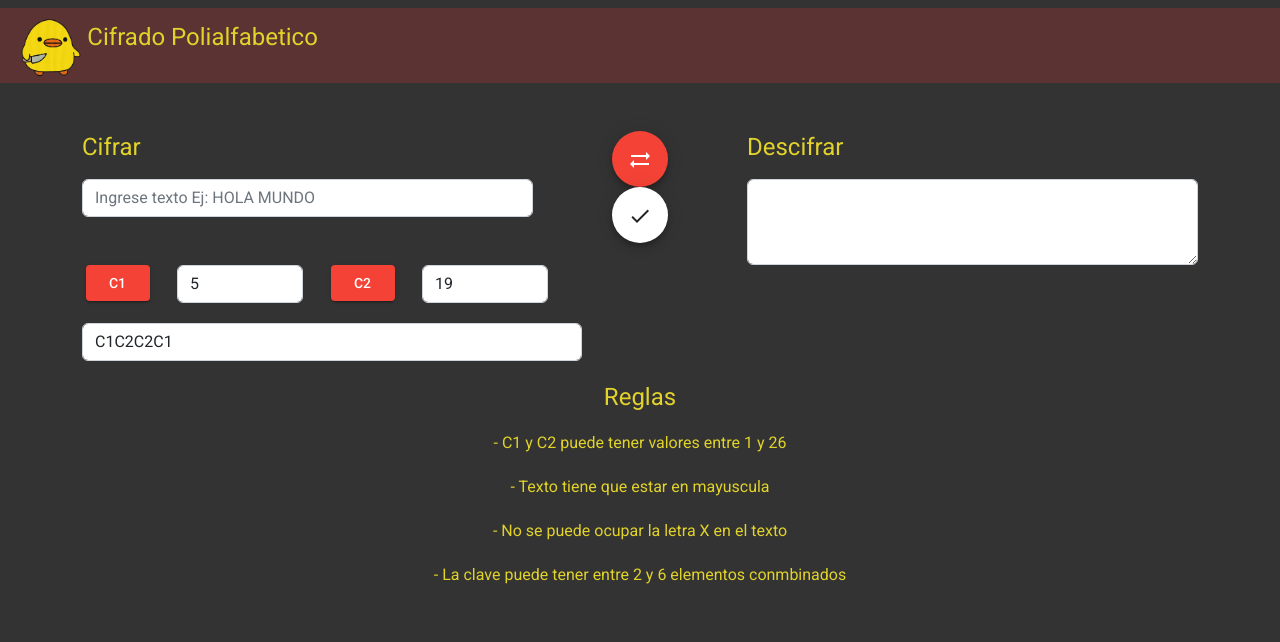
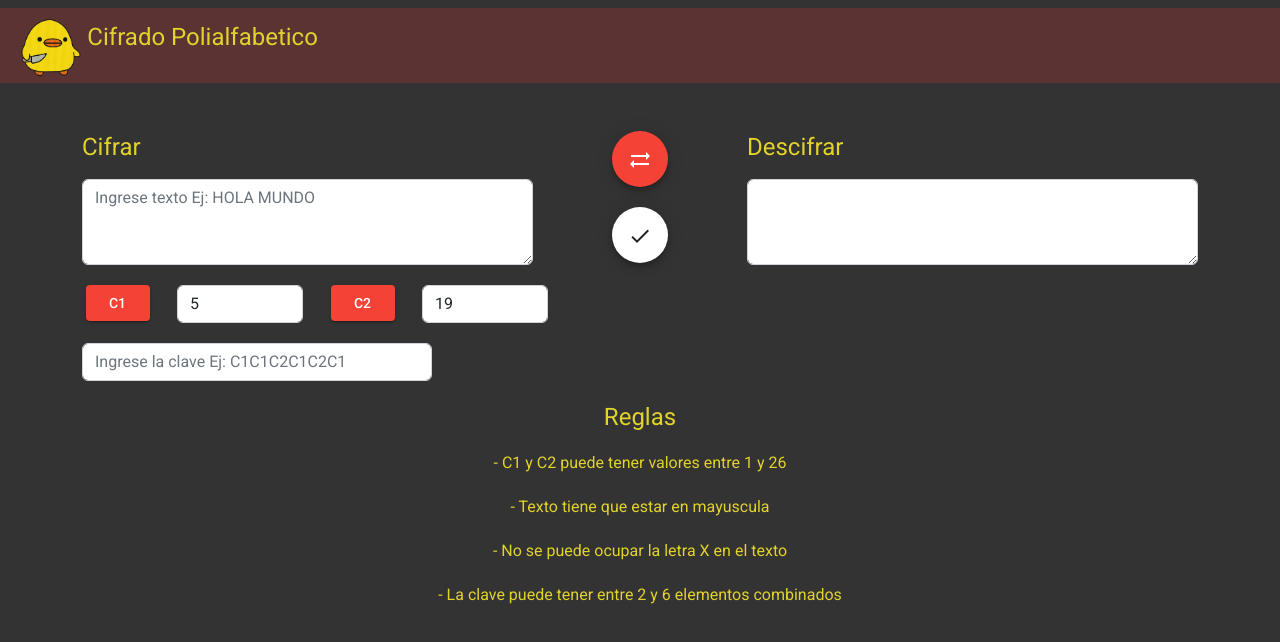
Before and after one commit to Sutams/polialfalab, an Angular app: page / in a window 1280 px wide. Shown: the top 642 px of the page. Built offline with nearby package versions, Linux system fonts and the light colour scheme.

Commit message:
Final update

```diff
--- a/src/app/app.component.css
+++ b/src/app/app.component.css
@@ -2,11 +2,6 @@ mat-slider {
     width: 300px;
   }
 
-.body{
-    background: rgb(92, 51, 51);
-    justify-content: left;
-    border: rgb(255, 255, 255);
-}
 
 .superior{
     background: rgb(92, 51, 51);
@@ -34,5 +29,5 @@ mat-slider {
 }
 
 .clave{
-    width: 500px;
+    width: 350px;
 }
--- a/src/app/app.component.html
+++ b/src/app/app.component.html
@@ -20,10 +20,10 @@
       <div class="col-md-5 izquierda" >
         <h1 [innerText]="cifrar ? 'Cifrar' : 'Descifrar'"></h1>
         <div class="form-group">
-          <input type="text" class="form-control" [placeholder]="cifrar ? 'Ingrese texto Ej: HOLA MUNDO' : 'Ingrese texto cifrado'" required [(ngModel)]="txt">
+          <textarea type="text" class="form-control" required [(ngModel)]="txt" rows="3"
+            [placeholder]="cifrar ? 'Ingrese texto Ej: HOLA MUNDO' : 'Ingrese texto cifrado'" ></textarea>
         </div>
       </div>
-
 
       <div class="col-md-2 " >
         <div class="example-button-container">
@@ -31,6 +31,7 @@
             <mat-icon>sync_alt</mat-icon>
           </button>
         </div>
+      <br>
         <div class="example-button-container">
           <button (click)="algoritmoPolialfa()" mat-fab color="" aria-label="Example icon button with a home icon">
             <mat-icon>done</mat-icon>
@@ -46,7 +47,7 @@
       </div>
     </div>
 
-
+<br>
     <div class="row">
 
       <div class="col-md-1 " >
@@ -63,12 +64,12 @@
         </div>
       </div>
       <div class="col-md-2 valorC2">
-        <input type="number" maxlength="2"class="form-control" [(ngModel)]="C2" min="2" max="26">
+        <input type="number" maxlength="2" class="form-control" [(ngModel)]="C2" min="2" max="26">
       </div>
     </div>
     <br>
     <div class="form-group clave">
-      <input type="text" class="form-control" [(ngModel)]="seqStr" placeholder="Ingrese la clave Ej: C1C1C2C1C2C1" required>
+      <input type="text" class="form-control" [(ngModel)]="seqStr" placeholder="Ingrese la clave Ej: C1C1C2C1C2C1" required maxlength="12">
     </div>
 
     <br>
@@ -77,7 +78,7 @@
       <h3>- C1 y C2 puede tener valores entre 1 y 26</h3>
       <h3>- Texto tiene que estar en mayuscula</h3>
       <h3>- No se puede ocupar la letra X en el texto</h3>
-      <h3>- La clave puede tener entre 2 y 6 elementos conmbinados</h3>
+      <h3>- La clave puede tener entre 2 y 6 elementos combinados</h3>
 
   </div>
 </div>
--- a/src/app/app.component.ts
+++ b/src/app/app.component.ts
@@ -1,3 +1,4 @@
+import { ThisReceiver } from '@angular/compiler';
 import { Component } from '@angular/core';
 
 type MapType = { [id: string]: string; }
@@ -8,17 +9,20 @@ type MapType = { [id: string]: string; }
   styleUrls: ['./app.component.css']
 })
 export class AppComponent {
+  // Definición de variables
   title = 'polialfaLab';
-  // Definición de las variables
-  txt: string = ""; // texto a cifrar
-  seqStr = "C1C2C2C1"; // secuencia ingresada a cifrar
+
+  txt: string = ""; // texto de entrada
+  txtOut : string = ""; // texto salida
+  seqStr = ""; // secuencia a ingresar
   C1: number = 5; // claves para mover el ABCdario
   C2: number = 19;
   cifrar: boolean = true; // Si es verdadero se cifra, sino se descifra
   abc: string = "ABCDEFGHIJKLMNÑOPQRSTUVWYZ"
-  txtOut : string = "";
 
   cambiarCifrar(){
+    this.txt = "";
+    this.txtOut = "";
     if(this.cifrar){
       this.cifrar = false;
     }
@@ -28,11 +32,15 @@ export class AppComponent {
   }
 
   aumentarC1(){
+    if(this.seqStr.length < 12){
       this.seqStr = this.seqStr + "C1";
+    }
   }
 
   aumentarC2(){
+    if(this.seqStr.length < 12){
       this.seqStr = this.seqStr + "C2";
+    }
   }
 
   newSequence() : number[]{
@@ -42,18 +50,18 @@ export class AppComponent {
     for (let i = 0; i < seqArr.length; i++) {
       seqNum[i] = +seqArr[i]; // Esto pasa los caracteres a numeros
     }
-    seqNum.splice(0, 1);
+    seqNum.splice(0, 1); // Se saca el primer valor, que está indefinido
     return seqNum;
   }
 
-  moveArrayK(K:number) : string[]{
-    var arrABC = this.abc.split('');
+  moveArrayK(K:number) : string[]{ // Mueve el arreglo ABC en K veces a la izquierda
+    var arrABC = this.abc.split(''); // Separa arreglo en cada letra
     var arr: string[] = []; // Crea arreglo vacío
 
-    for (let i = K; i < arrABC.length; i++) {
+    for (let i = arrABC.length-K; i < arrABC.length; i++) {
       arr.push(arrABC[i]); // Llena arreglo con ABC, empezando por la K posición
     }
-    for (let i = 0; i < K; i++) {
+    for (let i = 0; i < arrABC.length-K; i++) {
       arr.push(arrABC[i]); // Y luego llena los otros valores
     }
     return arr;
@@ -81,14 +89,13 @@ export class AppComponent {
   }
 
   algoritmoPolialfa() {
+    if(this.C1>1 && this.C1<26){
+      if(this.C2>1 && this.C2<26){
+        if(this.seqStr.length >=4){
           var ltr = this.txt.split('');
           var seq : number[] = this.newSequence();
-
-    console.log(this.txt);
-    type MapType = { [id: string]: string; }
           var mapC1: MapType = this.newMap(this.C1);
           var mapC2: MapType = this.newMap(this.C2);
-
           for (let i in ltr) {
             var j = +i%seq.length;
             // esto es para llevar la cuenta de en que parte de la secuencia va C1C1C2C2C1
@@ -105,3 +112,6 @@ export class AppComponent {
           this.txtOut = str;
         }
       }
+    }
+  }
+}
```
Lines whose indentation alone changed are shown as unchanged.
